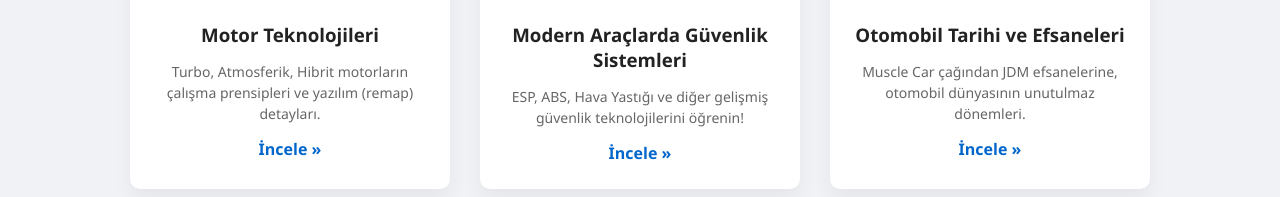
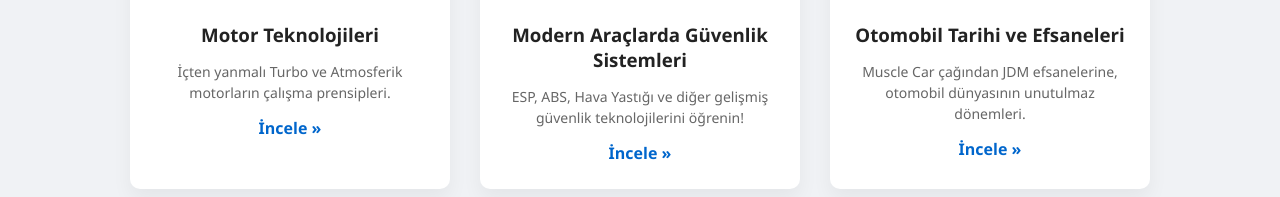
Before and after one commit to YakupGns/garage407, a plain HTML site: page bilgimerkezi.html in a window 1280 px wide. Shown: the part 741-938 px from the top of the page. Drawn offline with Linux system fonts and the light colour scheme.

Commit message:
içerik alt başlık düzenlemesi

```diff
--- a/bilgimerkezi.html
+++ b/bilgimerkezi.html
@@ -53,8 +53,7 @@
         <div class="bilgi-kutusu">
             <img src="img/f12.jpg" alt="Motor" class="kutu-resim">
             <h3 class="kutu-baslik">Motor Teknolojileri</h3>
-            <p class="kutu-yazi">Turbo, Atmosferik, Hibrit motorların çalışma prensipleri ve yazılım (remap) detayları.
-            </p>
+            <p class="kutu-yazi">İçten yanmalı Turbo ve Atmosferik motorların çalışma prensipleri. </p>
             <a href="icerik1.html" target="_blank" class="link-devam">İncele »</a>
         </div>
 
```
